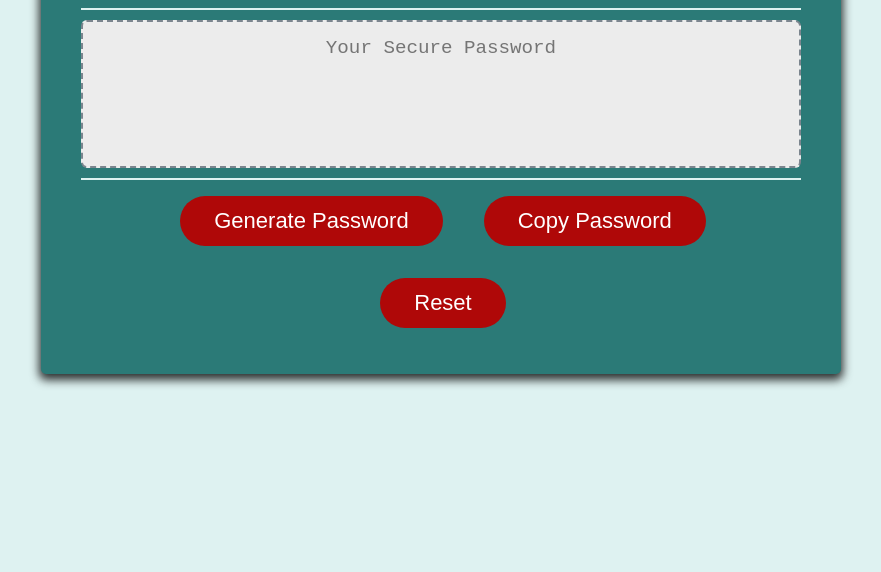
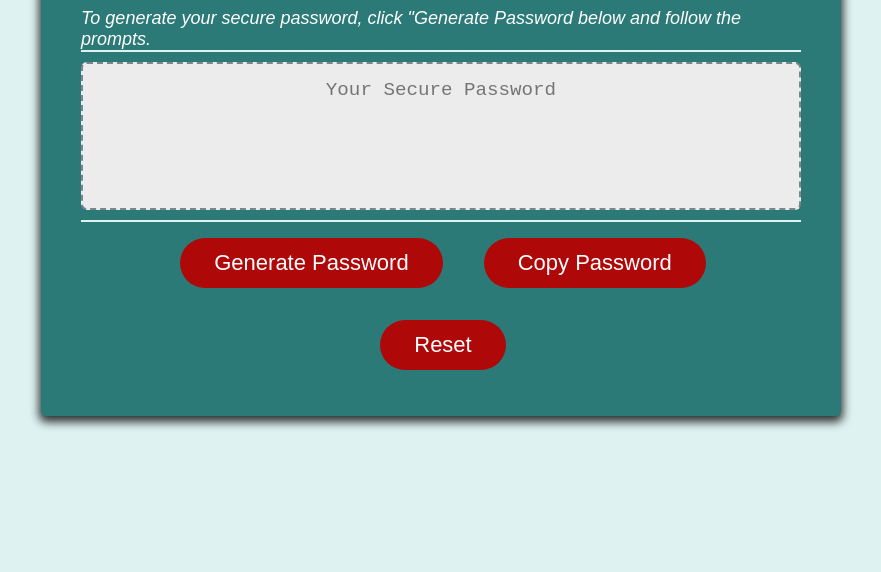
Before and after one commit to rad-a/password_generator, a plain HTML site: page index.html in a window 1280 px wide. Shown: the part 228-800 px from the top of the page, without its empty margins (199-1080 px from the left). Drawn offline with Linux system fonts and the light colour scheme.

```diff
--- a/index.html
+++ b/index.html
@@ -15,7 +15,9 @@
       <div class="card">
         <div class="card-header">
           <h2>Generate a Password</h2>
+          <em>To generate your secure password, click "Generate Password below and follow the prompts.</em>
         </div>
+
         <form>
         <div class="card-body">
 
```
